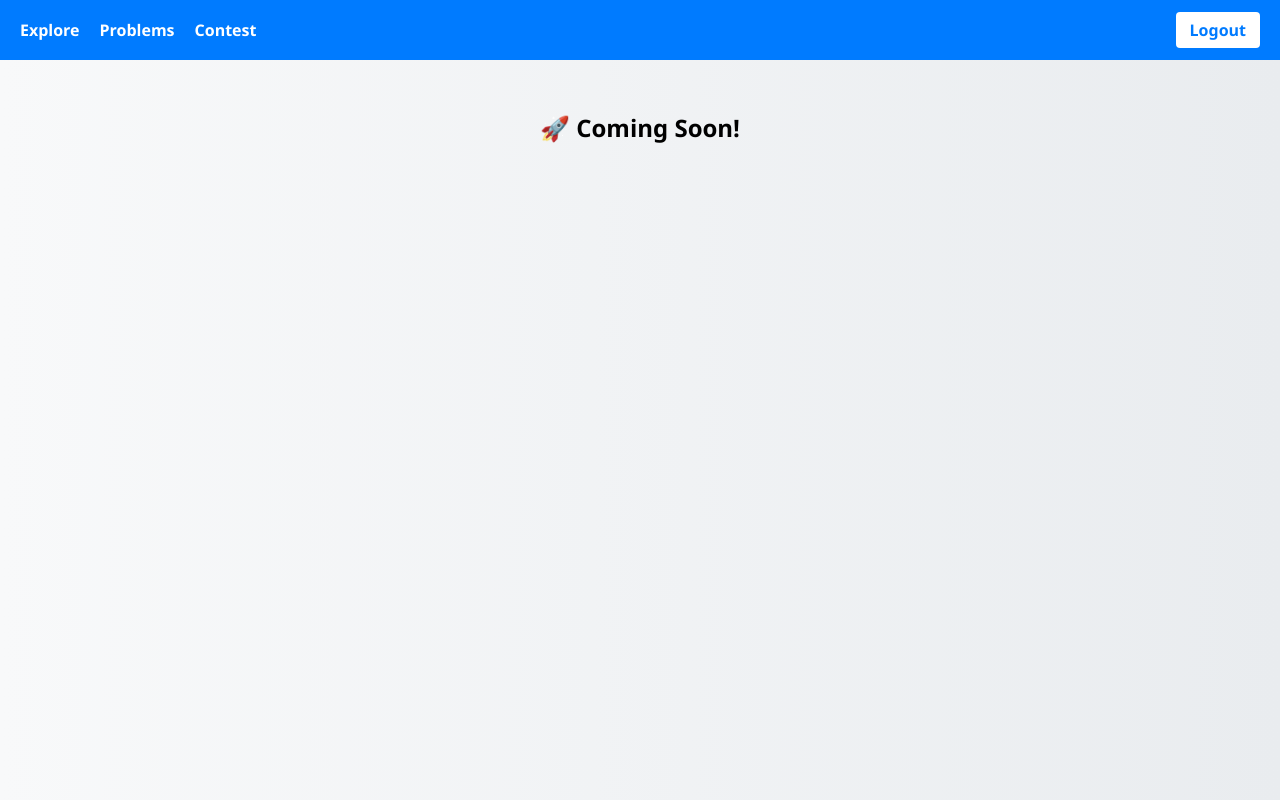
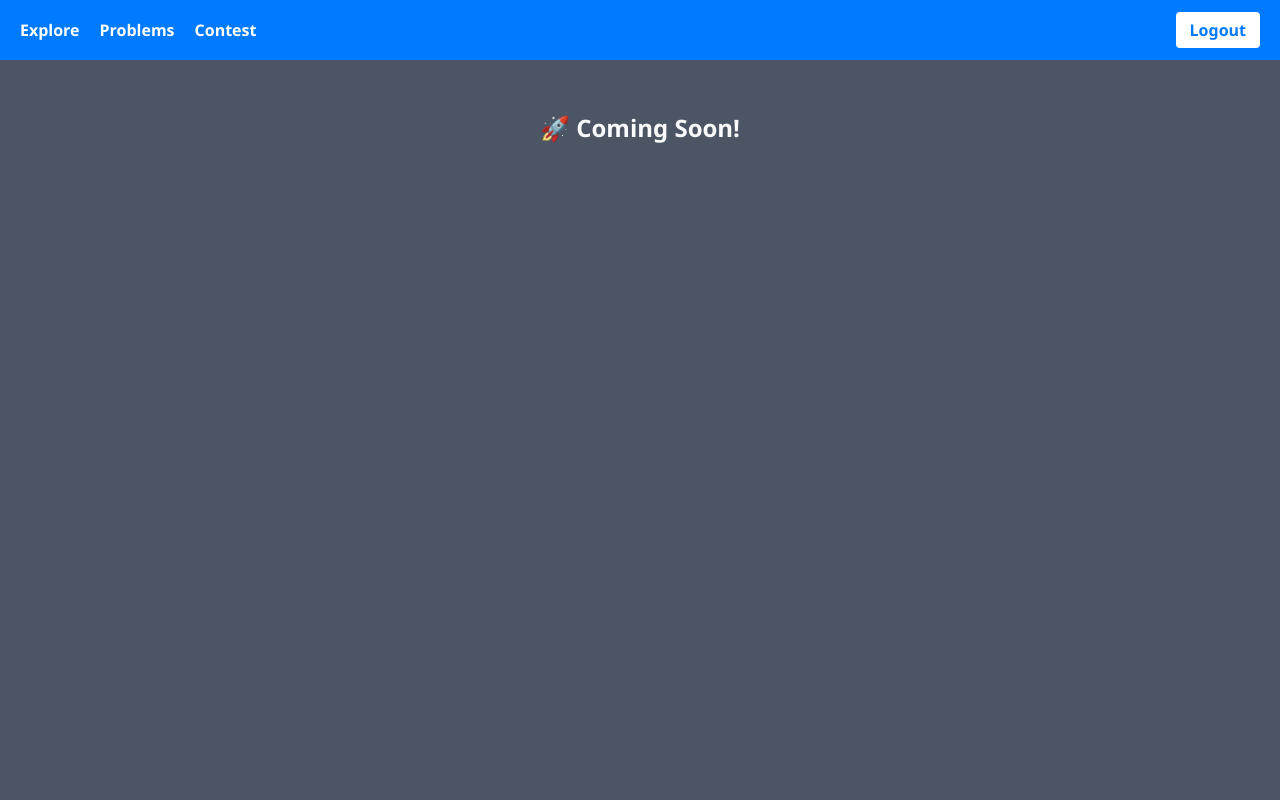
Before and after one commit to JeevaCode518/online-compiler, a React (Vite) app in the folder frontend/: page /explore in a window 1280 px wide. Built offline with nearby package versions, Linux system fonts and the light colour scheme.

Commit message:
update: Updated the contest and explorepage

```diff
--- a/frontend/src/components/Contest/Contest.jsx
+++ b/frontend/src/components/Contest/Contest.jsx
@@ -3,17 +3,21 @@ import Header from "../Header/Header";
 
 const ContestPage = () => {
   return (
-    <>
-    <Header/>
     <div style={{
-      textAlign: "center",
-      marginTop: "50px",
-      fontSize: "24px",
-      fontWeight: "bold"
+      backgroundColor: "#4b5563", // dark background
+      minHeight: "100vh",         // full viewport height
+      color: "#f9fafb"            // optional: light text color
     }}>
-      🚀 Coming Soon!
+      <Header />
+      <div style={{
+        textAlign: "center",
+        marginTop: "50px",
+        fontSize: "24px",
+        fontWeight: "bold"
+      }}>
+        🚀 Coming Soon!
+      </div>
     </div>
-    </>
   );
 };
 
--- a/frontend/src/components/Explore/ExplorePage.jsx
+++ b/frontend/src/components/Explore/ExplorePage.jsx
@@ -1,18 +1,9 @@
 import React from "react";
 import Header from "../Header/Header";
+import ContestPage from "../Contest/Contest";
 const ExplorePage = () => {
   return (
-    <>
-        <Header/>
-        <div style={{
-        textAlign: "center",
-        marginTop: "50px",
-        fontSize: "24px",
-        fontWeight: "bold"
-        }}>
-        🚀 Coming Soon!
-        </div>
-    </>
+   <ContestPage/>
   );
 };
 
```
